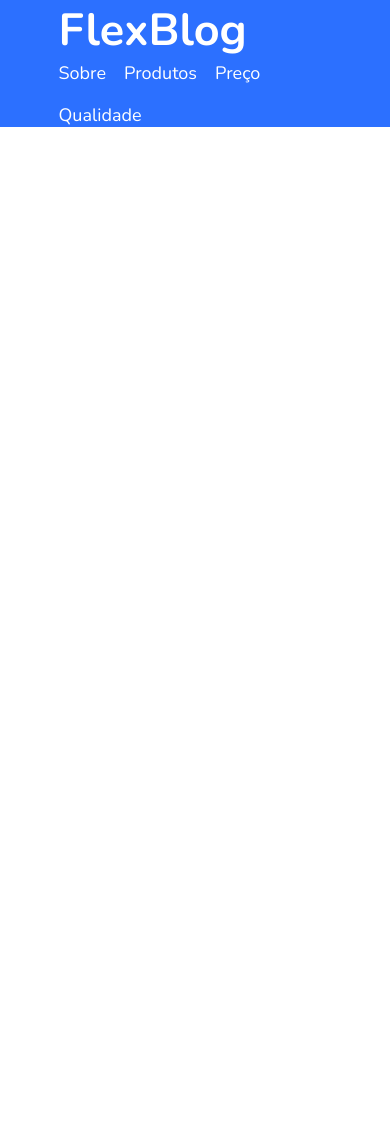
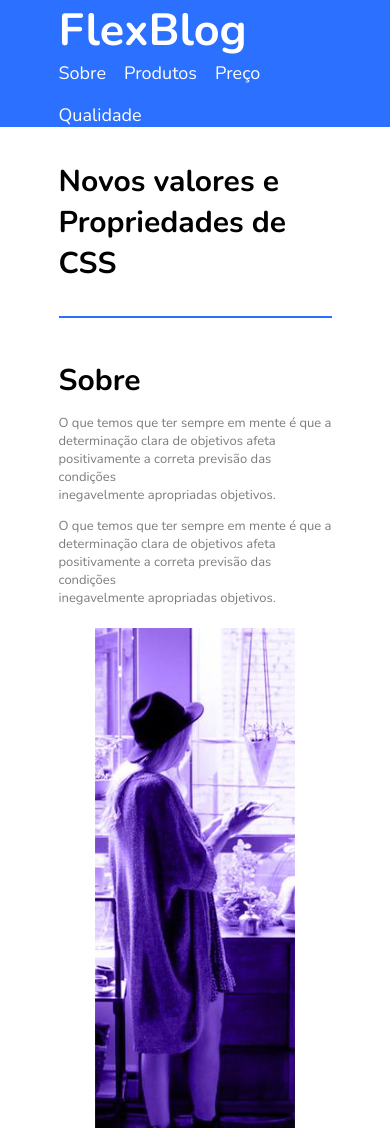
Before and after one commit to vitor-hoffmann/FlexBlog, a plain HTML site: page index.html in a window 390 px wide. Shown: the top 1131 px of the page. Before the commit the page ends 844 px from the top, so only its background shows below. Drawn offline with nearby package versions, Linux system fonts and the light colour scheme.

Commit message:
feat: Hero-section com responsividade

```diff
--- /dev/null
+++ b/css/herosection.css
@@ -0,0 +1,73 @@
+main h1{
+    font-size: 4.4rem;
+    margin-top: 7vh;
+    margin-bottom: 7vh;
+    position: relative;
+}
+main h2{
+    font-size: 4.4rem;
+}
+main p{
+    font-size: 1.5rem;
+    color: #7c7c7c;
+}
+main h1::after {
+    content: "";
+    position: absolute;
+    left: 0;
+    bottom: -7vh;
+    width: 100%;
+    height: 2px;
+    background-color: #2c70ff;
+}
+.div-main{
+    width: 70%;
+}
+.sobre2{
+    height: 250px;
+    width: 200px;
+}
+
+.sobre1{
+    height: 500px;
+    width: 200px;
+}
+.content{
+    display: flex;
+    flex-wrap: wrap;
+    gap: 2vw;
+    justify-content: center;
+    padding-top: 7vh;
+    position: relative;
+}
+main{
+    display: flex;
+    justify-content: center;
+    margin: 0;
+    padding: 0;
+    padding-bottom: 100px;
+}
+.content::after {
+    content: "";
+    position: absolute;
+    bottom: -50px;
+    width: 100%;
+    height: 2px;
+    background-color: #2c70ff;
+}
+@media (max-width: 480px) {
+    main h2{
+        font-size: 3rem;
+    }
+    main p{
+        font-size: 1.3rem;
+    }
+    main h1{
+        font-size: 3rem;
+        margin-top: 4vh;
+        margin-bottom: 2vh;
+    }
+    main h1::after{
+        bottom: -4vh;
+    }
+}
--- a/index.html
+++ b/index.html
@@ -25,7 +25,25 @@
         </div>
     </header>
 
-
+    <main>
+        <div class="div-main">
+            <h1>Novos valores e <br>Propriedades de CSS</h1>
+            <div class="content">
+                <div class="textos-main">
+                    <h2>Sobre</h2>
+                    <p>
+                        O que temos que ter sempre em mente é que a<br>
+                        determinação clara de objetivos afeta<br> positivamente a correta previsão das condições<br> inegavelmente apropriadas objetivos.
+                    </p>
+                    <p>
+                        O que temos que ter sempre em mente é que a<br> determinação clara de objetivos afeta<br> positivamente a correta previsão das condições <br>inegavelmente apropriadas objetivos.
+                    </p>
+                </div>
+                <img class="sobre1" src="./assets/sobre1.jpg">
+                <img class="sobre2" src="./assets/sobre2.jpg">
+            </div>
+        </div>
+    </main>
 
 </body>
 </html>
--- a/styles.css
+++ b/styles.css
@@ -1,5 +1,9 @@
 @import "./css/header.css";
+@import "./css/herosection.css";
 
+*{
+    box-sizing: border-box;
+}
 body, h1, h2, h3 {
     margin: 0;
     padding: 0;
@@ -8,3 +12,6 @@ body, h1, h2, h3 {
 html{
     font-size: 62.5%;
 }
+img{
+    overflow: clip;
+}
```
